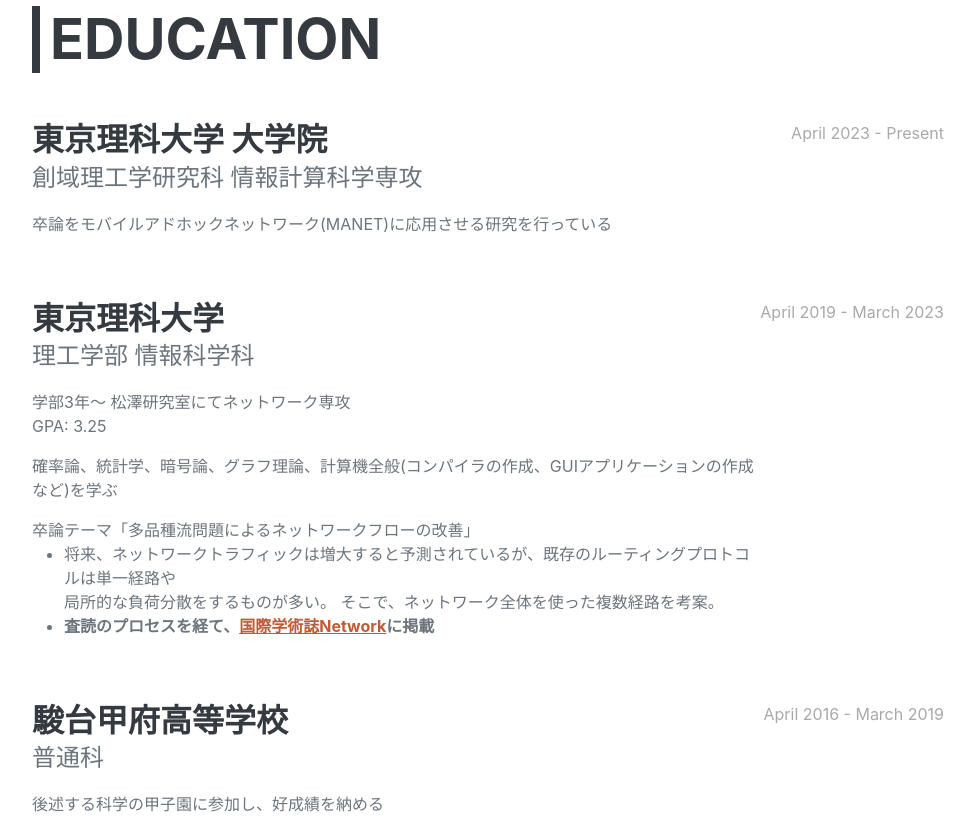
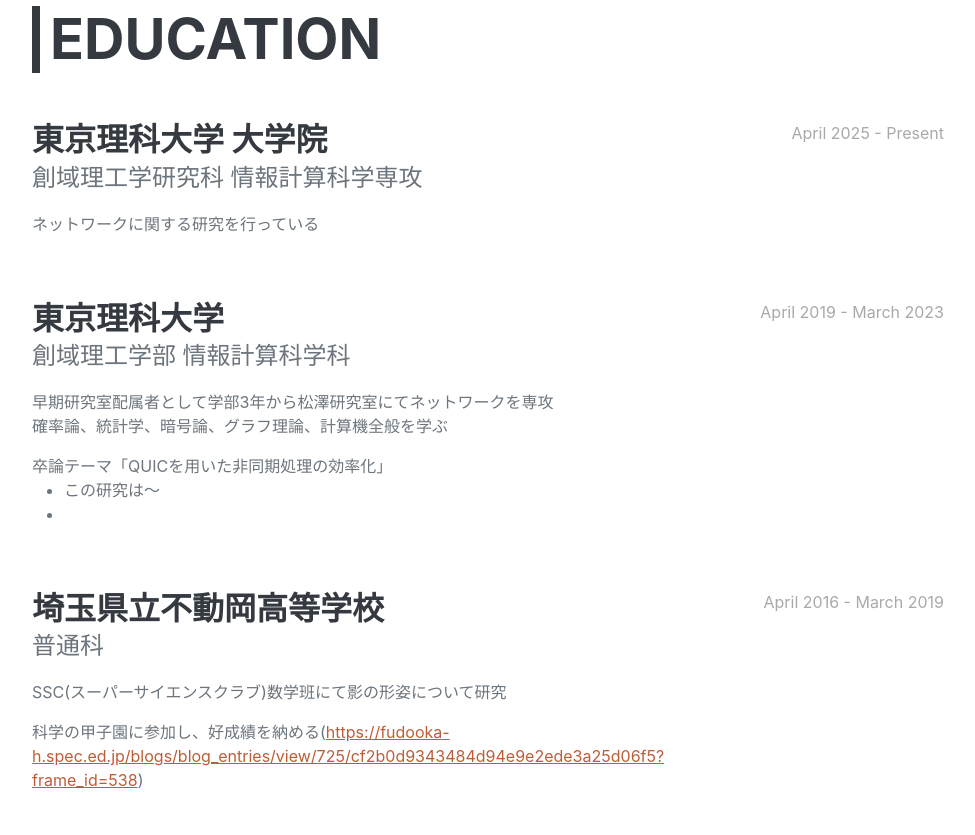
Before and after one commit to sh-wifi/TUS-Soma, a plain HTML site: page index.html in a window 1280 px wide. Shown: the part 1740-2575 px from the top of the page, without its empty margins (288-1263 px from the left). Drawn offline with nearby package versions, Linux system fonts and the light colour scheme; a web font is replaced by a local one.

Commit message:
Update index.html

```diff
--- a/index.html
+++ b/index.html
@@ -96,32 +96,30 @@
                         <div class="flex-grow-1">
                             <h3 class="mb-0">東京理科大学 大学院</h3>
                             <div class="subheading mb-3">創域理工学研究科 情報計算科学専攻</div>
-                            <p>卒論をモバイルアドホックネットワーク(MANET)に応用させる研究を行っている</p>
+                            <p>ネットワークに関する研究を行っている</p>
                         </div>
-                        <div class="flex-shrink-0"><span class="text-primary">April 2023 - Present</span></div>
+                        <div class="flex-shrink-0"><span class="text-primary">April 2025 - Present</span></div>
                     </div>
                     <div class="d-flex flex-column flex-md-row justify-content-between mb-5">
                         <div class="flex-grow-1">
                             <h3 class="mb-0">東京理科大学</h3>
-                            <div class="subheading mb-3">理工学部 情報科学科</div>
-                            <div>学部3年～ 松澤研究室にてネットワーク専攻</div>
-                            <p>GPA: 3.25</p>
-                            <p>確率論、統計学、暗号論、グラフ理論、計算機全般(コンパイラの作成、GUIアプリケーションの作成など)を学ぶ</p>
-                            <div>卒論テーマ「多品種流問題によるネットワークフローの改善」</div>
+                            <div class="subheading mb-3">創域理工学部 情報計算科学科</div>
+                            <div>早期研究室配属者として学部3年から松澤研究室にてネットワークを専攻</div>
+                            <p>確率論、統計学、暗号論、グラフ理論、計算機全般を学ぶ</p>
+                            <div>卒論テーマ「QUICを用いた非同期処理の効率化」</div>
                                 <ul>
-                                    <li>将来、ネットワークトラフィックは増大すると予測されているが、既存のルーティングプロトコルは単一経路や
-                                        <br>局所的な負荷分散をするものが多い。
-                                        そこで、ネットワーク全体を使った複数経路を考案。</li>
-                                    <li><b>査読のプロセスを経て、<a class="js-scroll-trigger" href="#publication">国際学術誌Network</a>に掲載</b></li>
+                                    <li>この研究は～</li>
+                                    <li></li>
                                  </ul>
                         </div>
                         <div class="flex-shrink-0"><span class="text-primary">April 2019 - March 2023</span></div>
                     </div>
                     <div class="d-flex flex-column flex-md-row justify-content-between">
                         <div class="flex-grow-1">
-                            <h3 class="mb-0">駿台甲府高等学校</h3>
+                            <h3 class="mb-0">埼玉県立不動岡高等学校</h3>
                             <div class="subheading mb-3">普通科</div>
-                            <p>後述する科学の甲子園に参加し、好成績を納める
+                            <p>SSC(スーパーサイエンスクラブ)数学班にて影の形姿について研究</p>
+                            <p>科学の甲子園に参加し、好成績を納める(<a href="https://fudooka-h.spec.ed.jp/blogs/blog_entries/view/725/cf2b0d9343484d94e9e2ede3a25d06f5?frame_id=538" target="_blank" rel="noopener noreferrer">https://fudooka-h.spec.ed.jp/blogs/blog_entries/view/725/cf2b0d9343484d94e9e2ede3a25d06f5?frame_id=538</a>)
                             </p>
                         </div>
                         <div class="flex-shrink-0"><span class="text-primary">April 2016 - March 2019</span></div>
@@ -163,17 +161,16 @@
                             <ul>
                                 <li><a href="http://gesture-interface.jp/" target="_blank" rel="noopener noreferrer">重度運動機能障害者支援のためのジェスチャインタフェースの研究開発</a></li>
                                 <li>医行為進度と動線距離・起動回数に相関があるかの解析</li>
-                                <li>学会に用いる動画資料や、ユーザーに向けたマニュアル動画の作成</li>
                             </ul>
                         </div>
                         <div class="flex-shrink-0"><span class="text-primary">February 2022 - Present</span></div>
                     </div>
                     <div class="d-flex flex-column flex-md-row justify-content-between mb-5">
                         <div class="flex-grow-1">
-                            <h3 class="mb-0">東京理科大学 消費生活協同組合</h3>
+                            <h3 class="mb-0">個別指導塾「森塾」</h3>
                             <div class="subheading mb-3">Part-time job</div>
                         </div>
-                        <div class="flex-shrink-0"><span class="text-primary">April 2019 - March 2020</span></div>
+                        <div class="flex-shrink-0"><span class="text-primary">July 2021 - April 2025</span></div>
                     </div>
 
                     <div class="d-flex flex-column flex-md-row justify-content-between mb-5">
@@ -181,8 +178,7 @@
                             <h3 class="mb-0">OTHER</h3>
                             <div class="subheading mb-3">One-off job</div>
                             <ul>
-                                <li>ニコニコ超会議のイベントスタッフや繁盛期の飲食店キッチンスタッフ</li>
-                                <li>学園祭やオープンキャンパスで、来場者に学科や研究室の紹介</li>
+                                <li>ニコニコ超会議のイベントスタッフ</li>
                             </ul>
                         </div>
                     </div>
```
